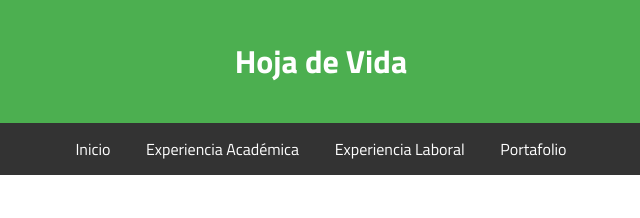
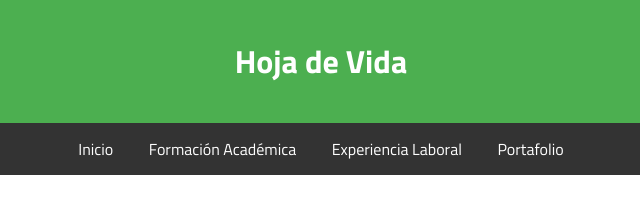
Before and after one commit to 85juanzz/hoja-de-vida, a plain HTML site: page index.html in a window 1280 px wide. Shown: the top 218 px of the page, 319-959 px from the left. Drawn offline with Linux system fonts and the light colour scheme.

Commit message:
Update index.html

```diff
--- a/index.html
+++ b/index.html
@@ -14,7 +14,7 @@
     <nav class="nav">
         <ul class="nav-list">
             <li class="nav-item"><a href="index.html" class="nav-link">Inicio</a></li>
-            <li class="nav-item"><a href="experiencia-academica.html" class="nav-link">Experiencia Académica</a></li>
+            <li class="nav-item"><a href="formacion-academica.html" class="nav-link">Formación Académica</a></li>
             <li class="nav-item"><a href="experiencia-laboral.html" class="nav-link">Experiencia Laboral</a></li>
             <li class="nav-item"><a href="portafolio.html" class="nav-link">Portafolio</a></li>
         </ul>
```
